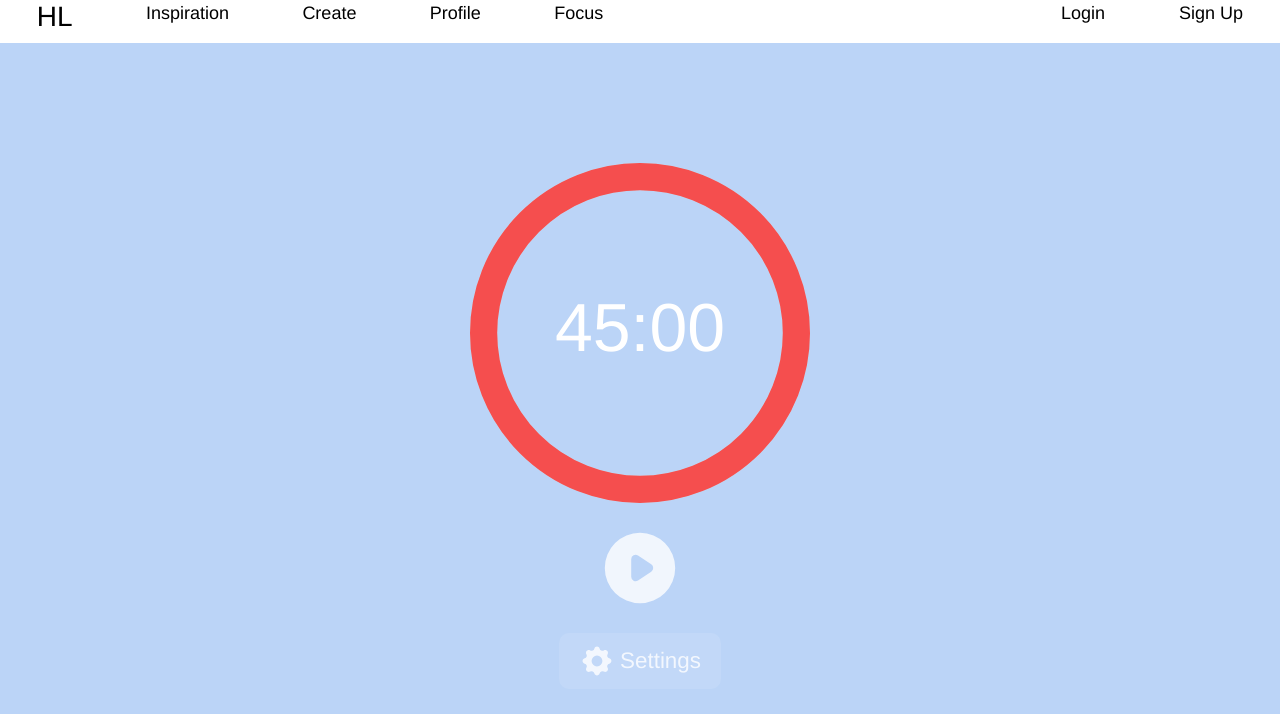
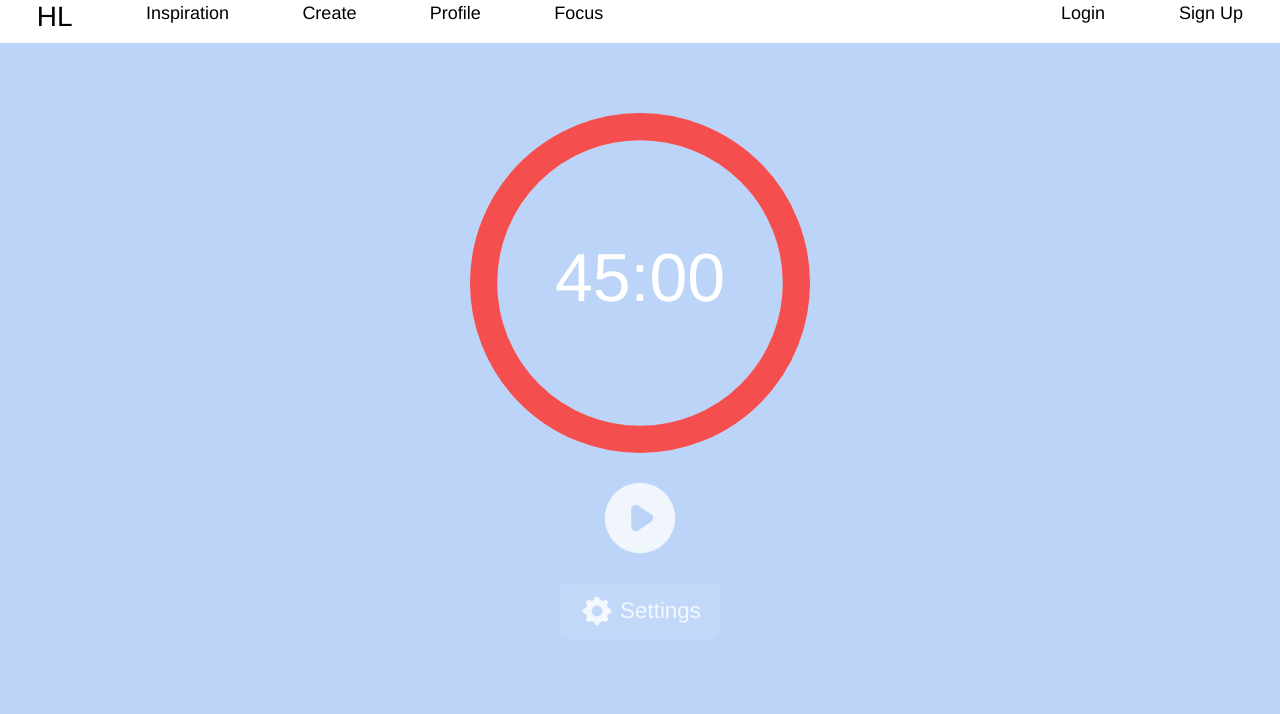
Before and after one commit to ylopez25/hobby_lobby, a React (Create React App) app: page /focus in a window 1280 px wide. Shown: the top 714 px of the page. Built offline with nearby package versions, Linux system fonts and the light colour scheme.

Commit message:
fixed css error

```diff
--- a/src/Pages/Focus.js
+++ b/src/Pages/Focus.js
@@ -12,7 +12,7 @@ export default function Focus() {
     const [breakMinutes, setBreakMinutes] = useState(15);
 
     return (
-      <main>
+      <main className = "main">
         <SettingsContext.Provider value={{
           showSettings,
           setShowSettings,
--- a/src/components/Focus.css
+++ b/src/components/Focus.css
@@ -1,27 +1,15 @@
-/* .pomodoro {
-    background-color: rgb(45, 57, 116);
-    height: 100vh;
-    padding-top: 50px;
-    margin:0 auto;
-    text-align: center;
-} */
 
 :root{
     --red: #f54e4e;
     --green: #4aec8c;
   }
 
-  body{
-    background-color: #30384b;
-    color: #eee;
-  }
-  main{
+    .main{
     padding-top: 50px;
     max-width: 340px;
     margin: 0 auto;
     text-align: center;
   }
-
   button{
     background-color: transparent;
     color: rgba(255,255,255,0.8);
```
